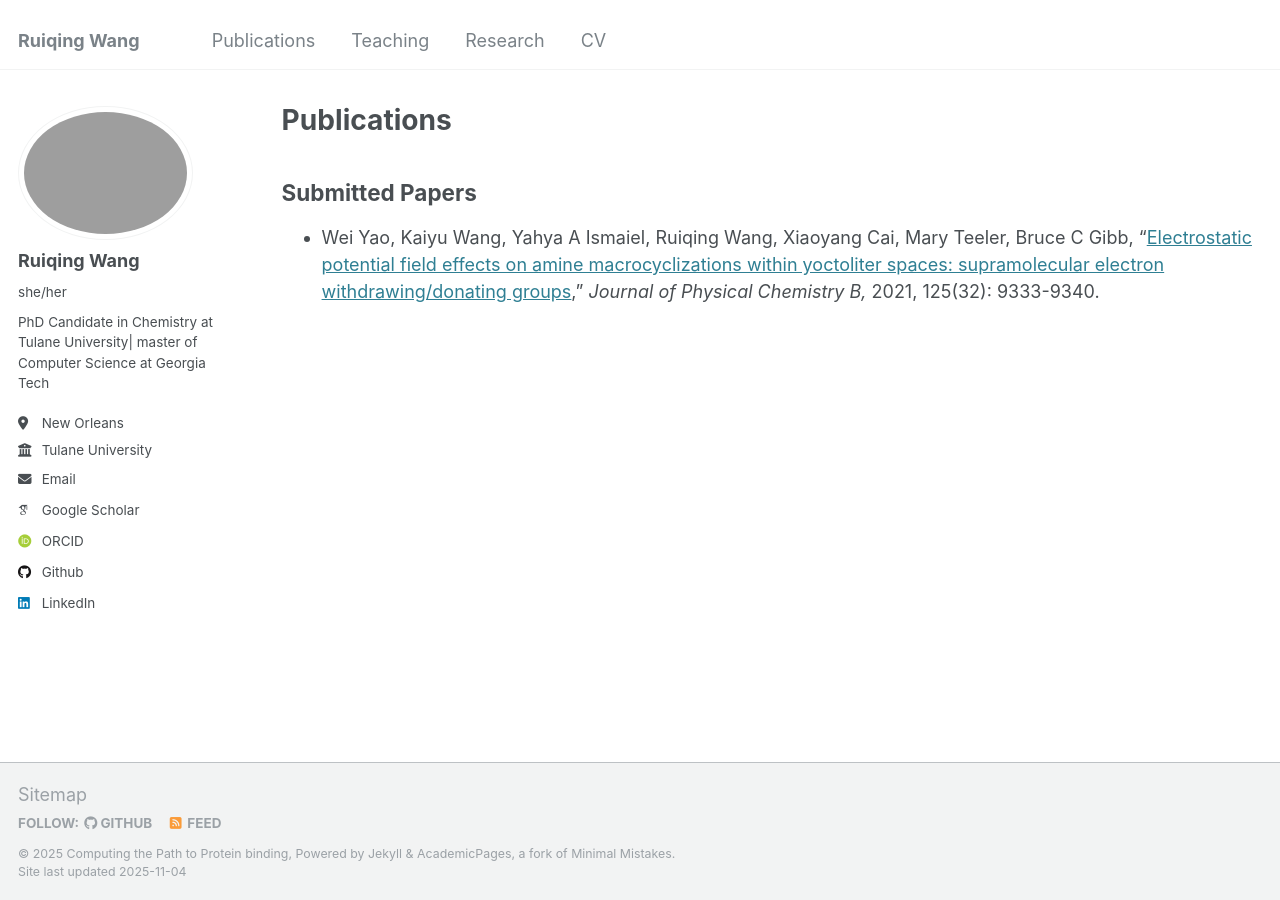
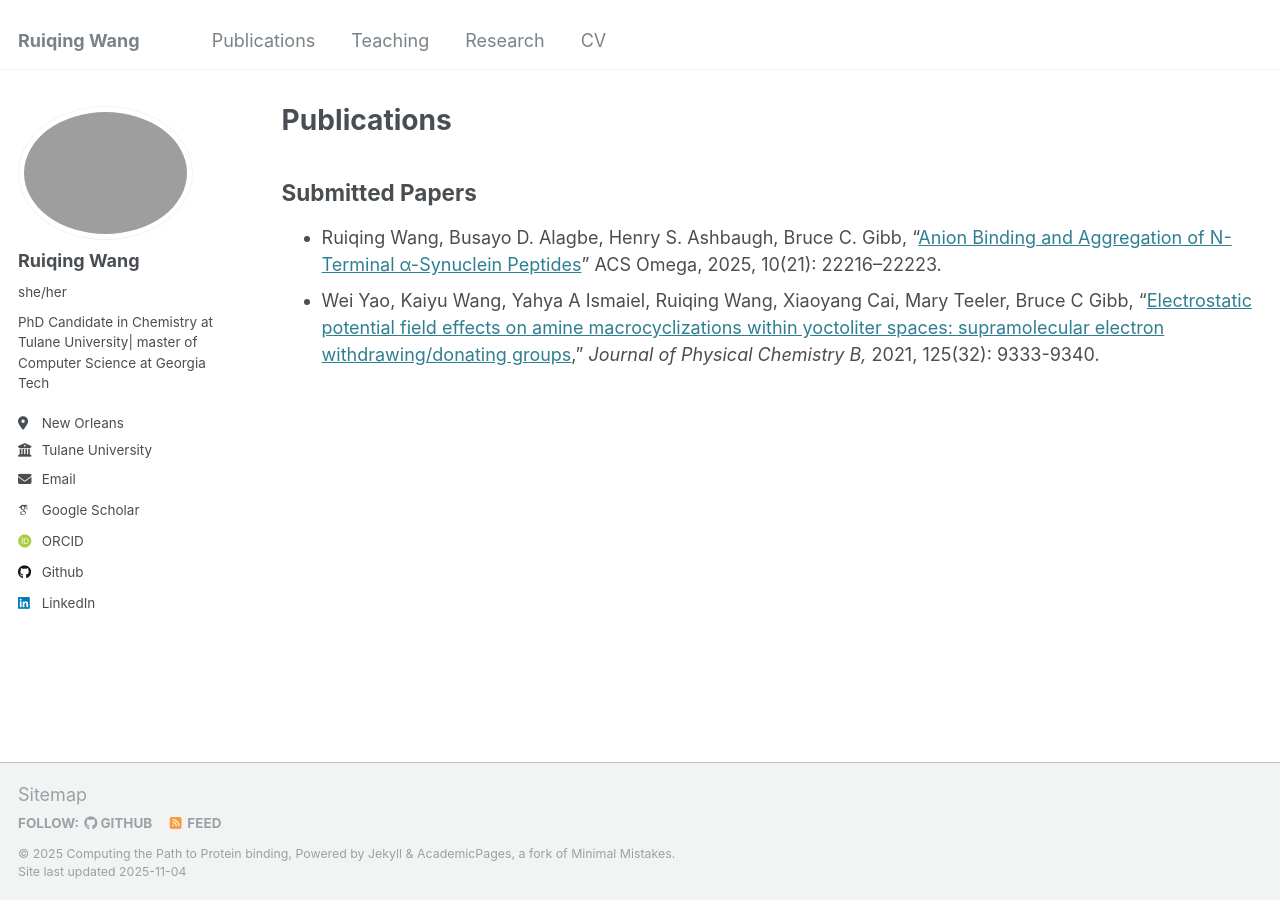
Before and after one commit to RuiqingW20/RuiqingW20.github.io, a Jekyll site: the page built from _pages/publications.md, in a window 1280 px wide. Built offline with Jekyll 4.4.1, drawn with Linux system fonts in a browser that asks for light colours; some web fonts are replaced.

Commit message:
Add new submitted paper to publications

```diff
--- a/_pages/publications.md
+++ b/_pages/publications.md
@@ -7,4 +7,5 @@ author_profile: true
 
 
 ## Submitted Papers
+- Ruiqing Wang, Busayo D. Alagbe, Henry S. Ashbaugh, Bruce C. Gibb, "[Anion Binding and Aggregation of N-Terminal α-Synuclein Peptides](https://pubs.acs.org/doi/10.1021/acsomega.5c02618)" ACS Omega, 2025, 10(21): 22216–22223.
 - Wei Yao, Kaiyu Wang, Yahya A Ismaiel, Ruiqing Wang, Xiaoyang Cai, Mary Teeler, Bruce C Gibb, "[Electrostatic potential field effects on amine macrocyclizations within yoctoliter spaces: supramolecular electron withdrawing/donating groups](https://pubs.acs.org/doi/full/10.1021/acs.jpcb.1c05238)," *Journal of Physical Chemistry B,* 2021, 125(32): 9333-9340.
```
